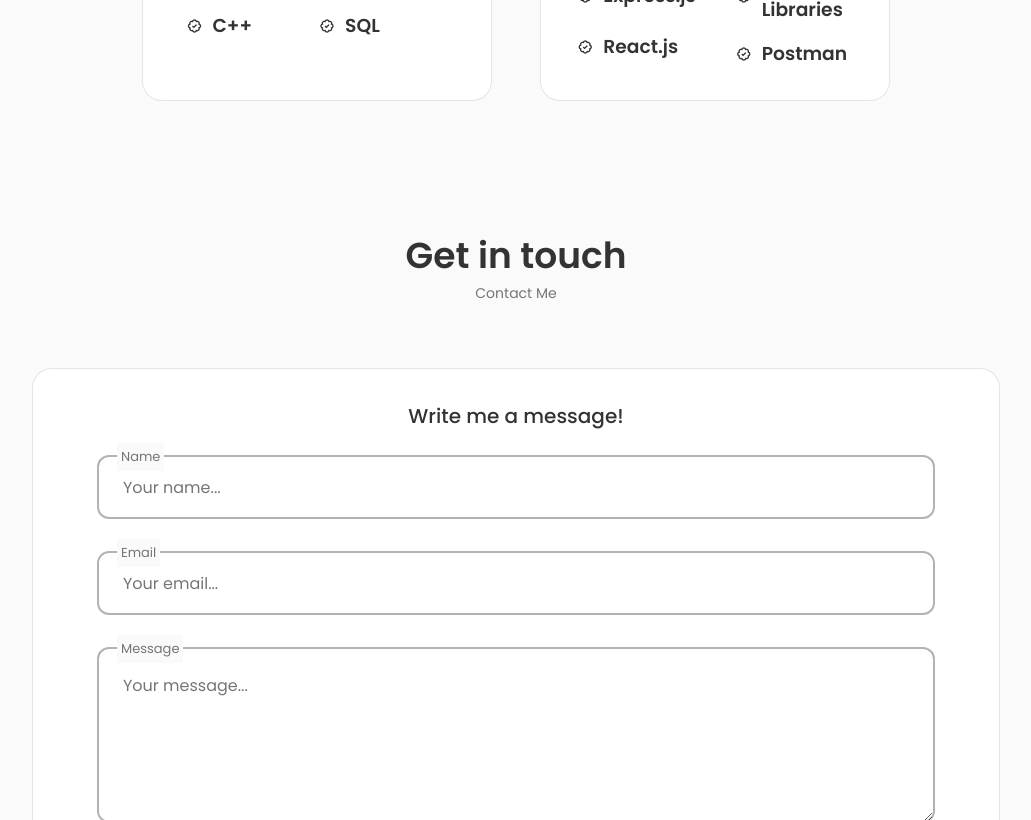
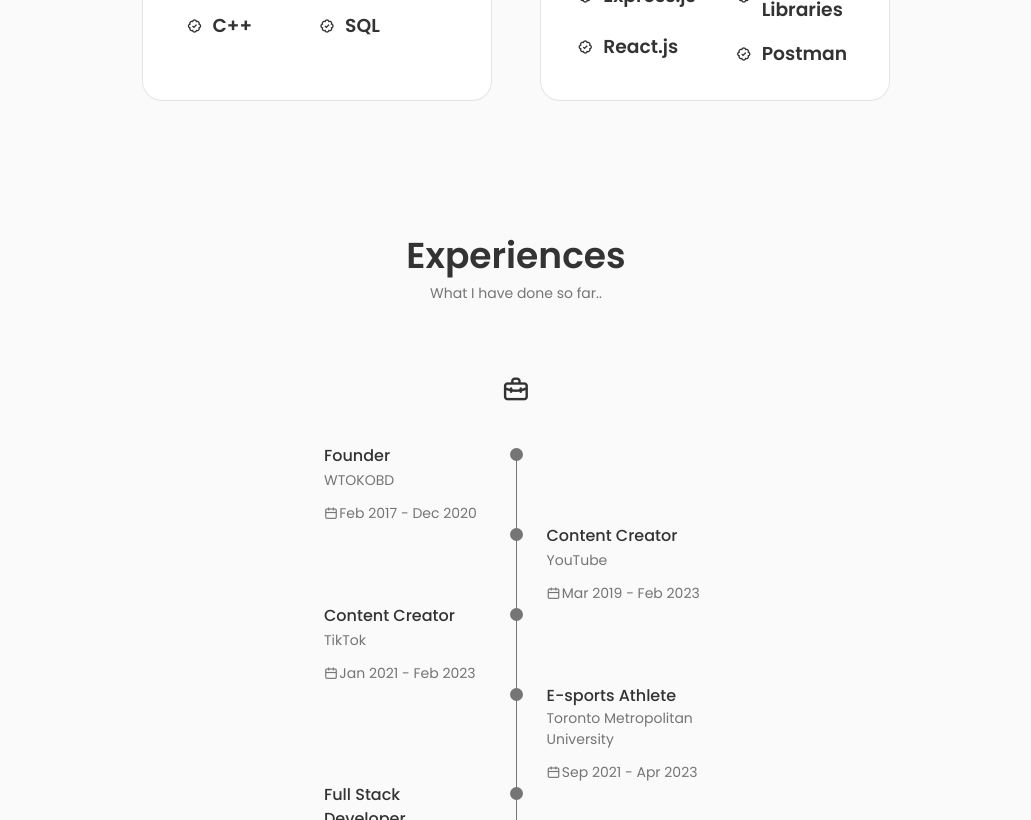
Before and after one commit to wiledw/portfolio, a React (Vite) app: page / in a window 1280 px wide. Shown: the part 1980-2800 px from the top of the page, without its empty margins (124-1155 px from the left). Built offline with nearby package versions, Linux system fonts and the light colour scheme.

Commit message:
add:experience section

```diff
--- a/src/App.jsx
+++ b/src/App.jsx
@@ -4,6 +4,7 @@ import Header from './components/Header/Header'
 import Home from './components/Home/Home'
 import About from './components/About/About';
 import Skills from './components/Skills/Skills'
+import Experience from './components/Experience/Experience'
 
 import Contact from "./components/Contact/Contact"
 import Footer from './components/Footer/Footer'
@@ -21,6 +22,7 @@ const App = () => {
       <Home/>
       <About/>
       <Skills/>
+      <Experience/>
       <Contact/>
       <Footer/>
     </main>
--- /dev/null
+++ b/src/components/Experience/Experience.jsx
@@ -0,0 +1,113 @@
+import React from 'react'
+import "./experience.css"
+
+const Experience = () => {
+  return (
+    <section className="experience section" id="experience">
+        <h2 className="section__title">Experiences</h2>
+        <span className="section__subtitle">What I have done so far..</span>
+
+        <div className="experience__container container">
+            <div className="experience__tabs">
+                <div className="experience__button button--flex">
+                    <i className="uil uil-briefcase-alt experience__icon"></i>
+                </div>
+
+
+            </div>
+            <div className="experience__sections">
+                <div className="experience__content">
+                    <div className="experience__data">
+                        <div>
+                            <h3 className="experience__title">Founder</h3>
+                            <span className="experience__subtitle">WTOKOBD</span>
+                            <div className="experience__calender">
+                                <i className="uil uil-calender calender"/>Feb 2017 - Dec 2020
+                            </div>
+                        </div>
+
+                        <div>
+                            <span className="experience__rounder"></span>
+                            <span className="experience__line"></span>
+                        </div>
+                    </div>
+
+                    <div className="experience__data">
+                        <div></div>
+                        <div>
+                            <span className="experience__rounder"></span>
+                            <span className="experience__line"></span>
+                        </div>
+
+                        <div>
+                            <h3 className="experience__title">Content Creator</h3>
+                            <span className="experience__subtitle">YouTube</span>
+                            <div className="experience__calender">
+                                <i className="uil uil-calender calender"/>Mar 2019 - Feb 2023
+                            </div>
+                        </div>
+
+
+                    </div>
+
+                    <div className="experience__data">
+                        <div>
+                            <h3 className="experience__title">Content Creator</h3>
+                            <span className="experience__subtitle">TikTok</span>
+                            <div className="experience__calender">
+                                <i className="uil uil-calender calender"/>Jan 2021 - Feb 2023
+                            </div>
+                        </div>
+
+                        <div>
+                            <span className="experience__rounder"></span>
+                            <span className="experience__line"></span>
+                        </div>
+                    </div>
+
+                    <div className="experience__data">
+                        <div></div>
+                        <div>
+                            <span className="experience__rounder"></span>
+                            <span className="experience__line"></span>
+                        </div>
+
+                        <div>
+                            <h3 className="experience__title">E-sports Athlete</h3>
+                            <span className="experience__subtitle">Toronto Metropolitan University</span>
+                            <div className="experience__calender">
+                                <i className="uil uil-calender calender"/>Sep 2021 - Apr 2023
+                            </div>
+                        </div>
+
+
+                    </div>
+
+                    <div className="experience__data">
+                        <div>
+                            <h3 className="experience__title">Full Stack Developer</h3>
+                            <span className="experience__subtitle">Cove</span>
+                            <div className="experience__calender">
+                                <i className="uil uil-calender calender"/>May 2023 - Aug 2023
+                            </div>
+                        </div>
+
+                        <div>
+                            <span className="experience__rounder"></span>
+                            <span className="experience__line"></span>
+                        </div>
+                    </div>
+
+                </div>
+            </div>
+            <div className='present__container'>
+                <p className='present__text'>Present</p>
+            </div>
+
+        </div>
+
+    </section>
+  )
+}
+
+export default Experience
--- /dev/null
+++ b/src/components/Experience/experience.css
@@ -0,0 +1,112 @@
+.experience__container {
+    max-width: 768px;
+}
+
+.experience__tabs{
+    display: flex;
+    justify-content: center;
+    margin-bottom: var(--mb-2);
+}
+
+.experience__button {
+    font-size: var(--h3-font-sisze);
+    font-weight: var(--ffont-medium);
+    color: var(--title-color);
+    margin: 0 var(--mb-1);
+}
+
+.experience__icon {
+    font-size: 1.8rem;
+}
+
+.experience__sections {
+    display: grid;
+    grid-template-columns: 0.5fr;
+    justify-content: center;
+}
+
+.experience__content {
+    display: block;
+
+}
+
+.experience__data {
+    display: grid;
+    grid-template-columns: 1fr max-content 1fr;
+    column-gap: 1.5rem;
+}
+
+.experience__title{
+    font-size: var(--normal-font-size);
+    font-weight: var(--font-medium);
+}
+
+.experience__subtitle {
+    display: inline-block;
+    font-size: var(--small-font-size);
+    margin-bottom: var(--mb-0-75);
+}
+
+.experience__calender {
+    font-size: var(--small-font-size);
+}
+
+.calender {
+    margin-right: 1.3px;
+}
+
+.experience__rounder {
+    display: inline-block;
+    width: 13px;
+    height: 13px;
+    background-color: var(--text-color);
+    border-radius: 50%;
+}
+
+.experience__line {
+    display: block;
+    width: 1px;
+    height: 100%;
+    background-color: var(--text-color);
+    transform: translate(6px,-7px);
+}
+
+.present__container {
+    margin-top: var(--mb-1-5);
+    display: flex;
+    justify-content: center;
+    align-items: center;
+}
+
+/*=============== BREAKPOINTS ===============*/
+/* For large devices */
+@media screen and (max-width: 992px) {
+    .experience__container{
+        margin-left: auto;
+        margin-right: auto;
+    }
+  }
+
+  /* For medium devices */
+  @media screen and (max-width: 768px) {
+    .experience__container{
+        margin-left: var(--mb-1-5);
+        margin-right: var(--mb-1-5);
+    }
+  }
+
+  @media screen and (max-width: 576px) {
+    .experience__sections{
+        grid-template-columns: initial;
+    }
+    .experience__button{
+        margin: 0 var(--mb-0-75);
+    }
+  }
+
+  /* For small devices */
+  @media screen and (max-width: 350px) {
+    .experience__data{
+        gap:0.5rem;
+    }
+  }
--- a/src/components/Header/Header.jsx
+++ b/src/components/Header/Header.jsx
@@ -31,7 +31,7 @@ const Header = () => {
               </li>
 
               <li className="nav__item">
-                <a href="#experiences" className="nav__link">
+                <a href="#experience" className="nav__link">
                   <i className="uil uil-briefcase-alt nav__icon"></i> Experiences
                 </a>
               </li>
```
